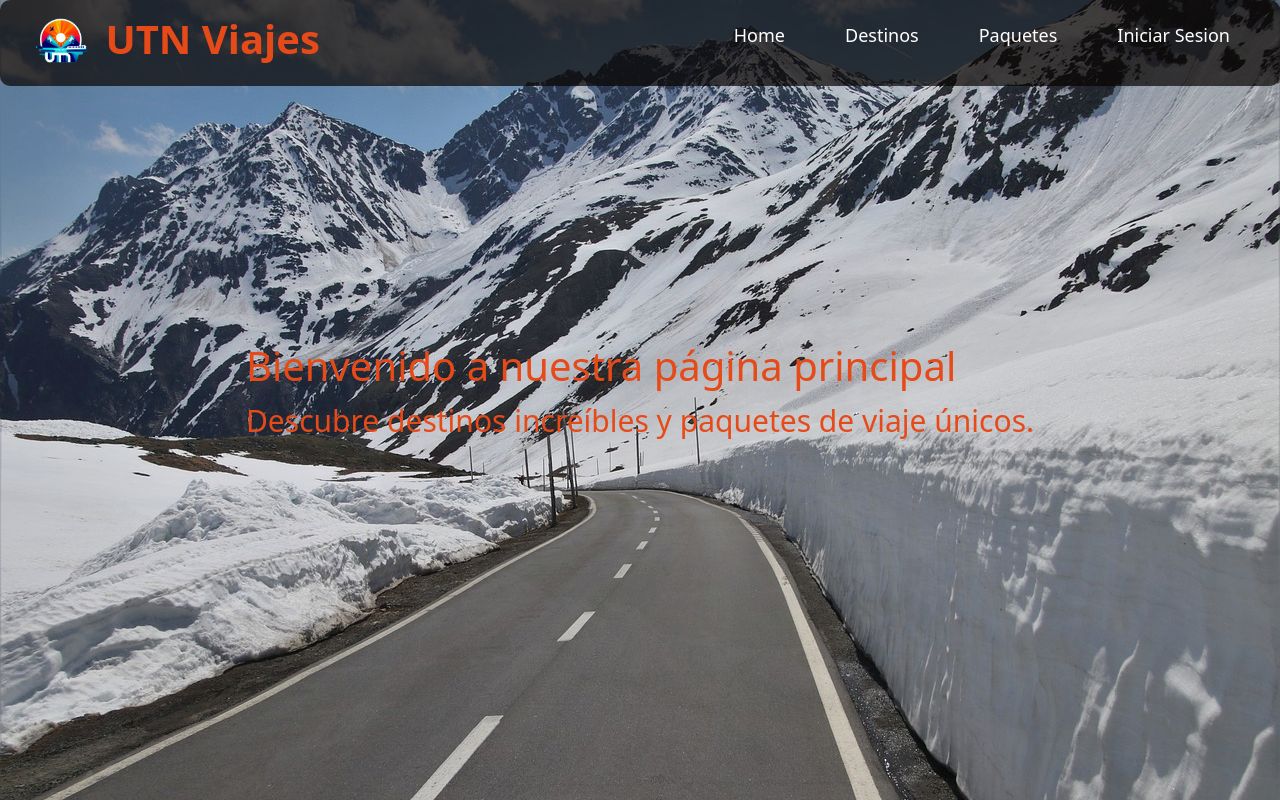
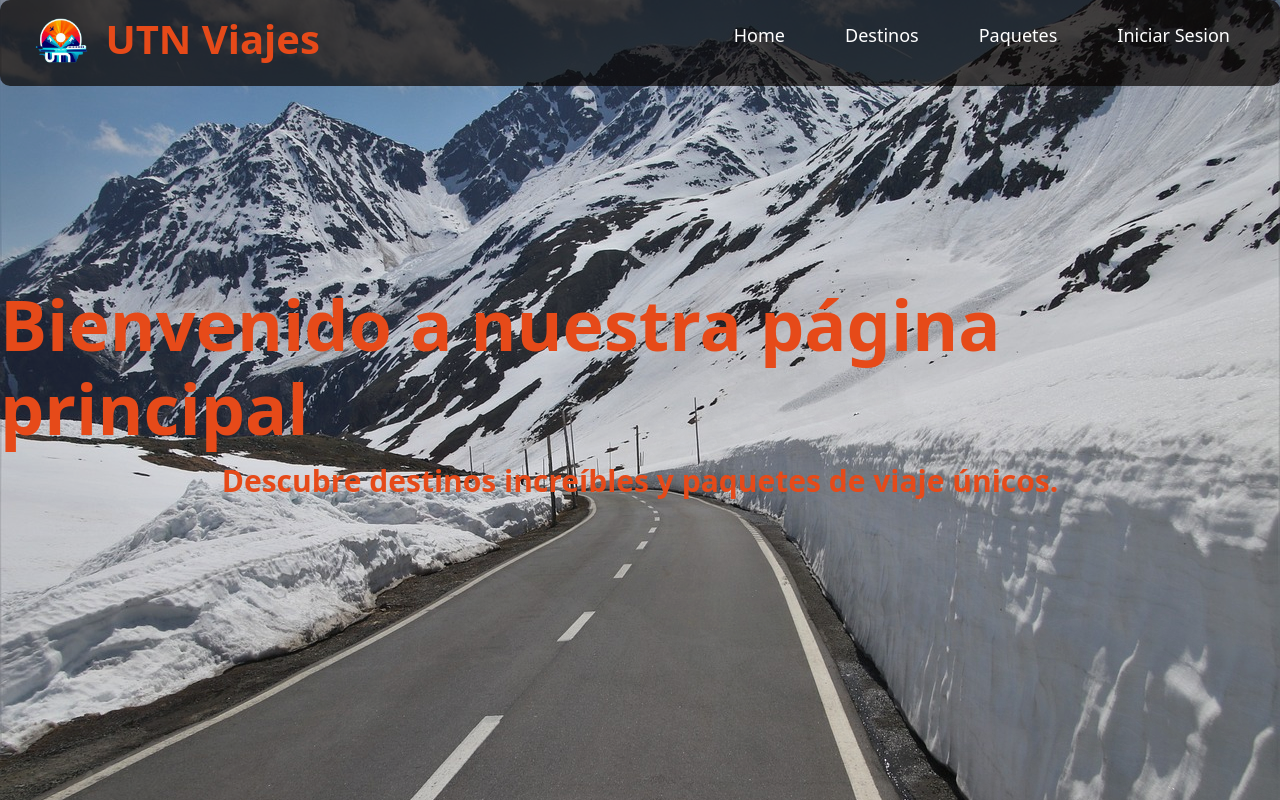
Before and after one commit to nahuel6/TPFinal_Laboratori4, an Angular app: page / in a window 1280 px wide. Built offline with nearby package versions, Linux system fonts and the light colour scheme.

Commit message:
antes merge

```diff
--- a/src/app/app.component.ts
+++ b/src/app/app.component.ts
@@ -14,15 +14,15 @@ export class AppComponent implements OnInit {
   constructor(private router: Router,private authService: AuthService ) {}
 
   ngOnInit(): void {
-    // Obtiene el nombre del usuario logueado desde el localStorage (o desde un servicio si tienes uno)
+    this.authService.userName$.subscribe(name => {
+      this.userName = name;
+    });
     const user = JSON.parse(localStorage.getItem('user') || 'null');
     if (this.authService.isAuthenticated()) {
       this.userName = this.authService.getUserName();
 
     }
-    /*if (user && user.name) {
-      this.userName = user.name;
-    }*/
+
   }
 
   logout() {
--- a/src/app/components/login/login.component.ts
+++ b/src/app/components/login/login.component.ts
@@ -16,8 +16,9 @@ export class LoginComponent implements OnInit {
 
   constructor(
     private fb: FormBuilder,
-    private authService: AuthService, // Usa el servicio de autenticación
-    private router: Router
+    private authService: AuthService,
+    private router: Router,
+
   ) {
     this.loginForm = this.fb.group({
       email: ['', [Validators.required, Validators.email]],
@@ -36,6 +37,7 @@ export class LoginComponent implements OnInit {
       (usuario: Usuario | null) => {
         if (usuario) {
           console.log('Login exitoso:', usuario);
+          this.authService.setUserName(usuario.nombre);
           this.router.navigate(['/']);
           this.loginFailed = false;
         } else {
--- a/src/app/components/pages/home/home.component.css
+++ b/src/app/components/pages/home/home.component.css
@@ -2,5 +2,14 @@
     color: #e64a19;
 }
 :host {
-    font-size: 30px; /* Ajusta este valor al tamaño deseado */
+    font-size: 30px;
   }
+  .bienvenida{
+    font-size: 70px;
+    font-weight: bolder;
+  }
+  .subtitulo{
+    font-size: 30px;
+    font-weight: bold;
+    text-align: center;
+  }
--- a/src/app/components/pages/home/home.component.html
+++ b/src/app/components/pages/home/home.component.html
@@ -1,4 +1,4 @@
 <div class="welcome">
-<h1>Bienvenido a nuestra página principal</h1>
-<p>Descubre destinos increíbles y paquetes de viaje únicos.</p>
+<h1 class="bienvenida">Bienvenido a nuestra página principal</h1>
+<p class="subtitulo">Descubre destinos increíbles y paquetes de viaje únicos.</p>
 </div>
--- a/src/app/components/pages/navbar/navbar.component.html
+++ b/src/app/components/pages/navbar/navbar.component.html
@@ -1,7 +1,7 @@
 <header>
     <div class="logo">
 
-      <a href="destinations.component.html"><img src="assets/images/logo.png" alt="Logo"></a>
+      <a href=""><img src="assets/images/logo.png" alt="Logo"></a>
       <h1>UTN Viajes</h1>
     </div>
     <nav>
--- a/src/app/destinations/destinations.component.ts
+++ b/src/app/destinations/destinations.component.ts
@@ -13,18 +13,13 @@ import { AuthService } from '../services/auth.service';
 export class DestinationsComponent implements OnInit{
   imageUrls: string[] = [];
   description: string = '';
-  userName: string | null = '';
+  //userName: string | null = '';
   showComments: boolean = false;
   selectedDestinationId: string = '';
   constructor(private destinationsService: DestinationsService, private router: Router,private authService: AuthService) {}
 
 ngOnInit(): void {
-  /*if (this.authService.isAuthenticated()) {
-    this.userName = this.authService.getUserName();
 
-  }
-  console.log('User Name:', this.userName);
- */
 }
 
   fetchImage(destination: string) {
@@ -57,11 +52,7 @@ ngOnInit(): void {
 
     return destinationMap[destinationName] || '';
   }
-/*
-  logout() {
-    this.authService.logout();
-    this.userName = null;  // Limpia el nombre del usuario al cerrar sesión
-  }*/
+
 
   setDescription(destination: string) {
     switch (destination) {
--- a/src/app/services/auth.service.ts
+++ b/src/app/services/auth.service.ts
@@ -13,6 +13,8 @@ export class AuthService {
 
   private autenticado = new BehaviorSubject<boolean>(this.isAuthenticated());
   public autenticado$ = this.autenticado.asObservable();
+  private userNameSource = new BehaviorSubject<string | null>(null);
+  userName$ = this.userNameSource.asObservable();
 
     login(email: string, password: string): Observable<Usuario | null> {
       return new Observable((observer) => {
@@ -42,7 +44,7 @@ export class AuthService {
       return user && user.id ? user.id : null;
     }
   logout() {
-    // Eliminar token de sesión u otros mecanismos de logout
+
     localStorage.removeItem('user');
 
     this.autenticado.next(false);
@@ -53,5 +55,12 @@ export class AuthService {
   isAuthenticated(): boolean {
     return localStorage.getItem('user') !== null;
   }
+  setUserName(name: string) {
+    this.userNameSource.next(name);
+  }
+
+  clearUserName() {
+    this.userNameSource.next(null);
+  }
 
 }
--- a/src/app/services/usuario.service.ts
+++ b/src/app/services/usuario.service.ts
@@ -2,12 +2,15 @@ import { Injectable } from '@angular/core';
 import { HttpClient } from '@angular/common/http';
 import { Observable } from 'rxjs';
 import { Usuario } from '../models/usuario';
+
 
 @Injectable({
   providedIn: 'root'
 })
 export class UsuarioService {
   private apiUrl = 'http://localhost:3000/usuarios';
+
+
 
   constructor(private http: HttpClient) { }
 
@@ -17,4 +20,5 @@ export class UsuarioService {
   obtenerUsuarios(): Observable<Usuario[]> {
     return this.http.get<Usuario[]>(this.apiUrl);
   }
+
 }
```
